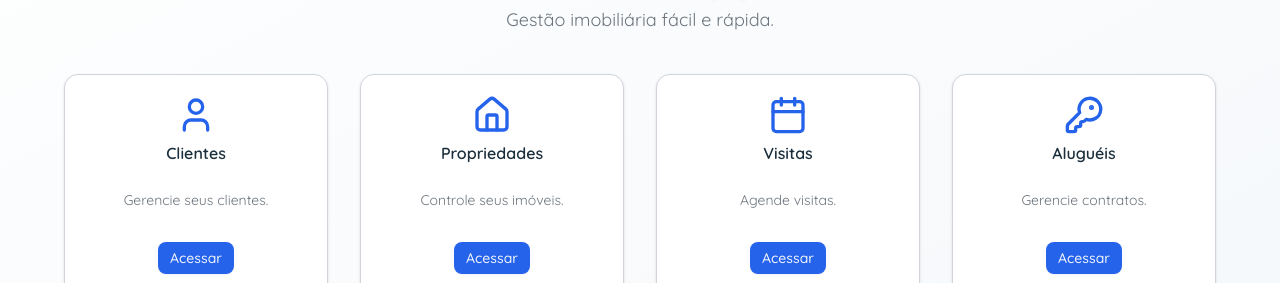
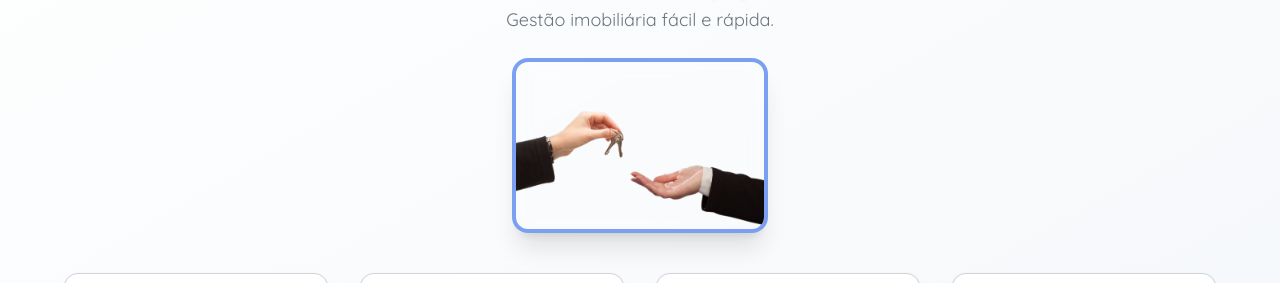
Before and after one commit to BrunoFelix1/realtor-project-app, a React (Vite) app: page /home in a window 1280 px wide. Shown: the part 290-573 px from the top of the page. Built offline with nearby package versions, Linux system fonts and the light colour scheme.

Commit message:
refactor: adjusting homepage whitespaces

```diff
--- a/src/pages/home/index.tsx
+++ b/src/pages/home/index.tsx
@@ -12,6 +12,11 @@ export default function Home() {
         <p className="text-lg text-muted-foreground mb-0 max-w-xl">
           Gestão imobiliária fácil e rápida.
         </p>
+        <img
+          src="forSale.png"
+          alt="Chave sendo entregue, simbolizando venda de imóvel"
+          className="w-64 mt-6 rounded-2xl border-4 border-primary/60 shadow-xl object-contain bg-white/10 backdrop-blur-sm"
+        />
       </section>
       <section className="w-full max-w-6xl grid grid-cols-1 sm:grid-cols-2 md:grid-cols-4 gap-8 mb-0">
         <FeatureCard
```
Also changed, not shown: public/forSale.jpg (deleted), public/forSale.png (added).
